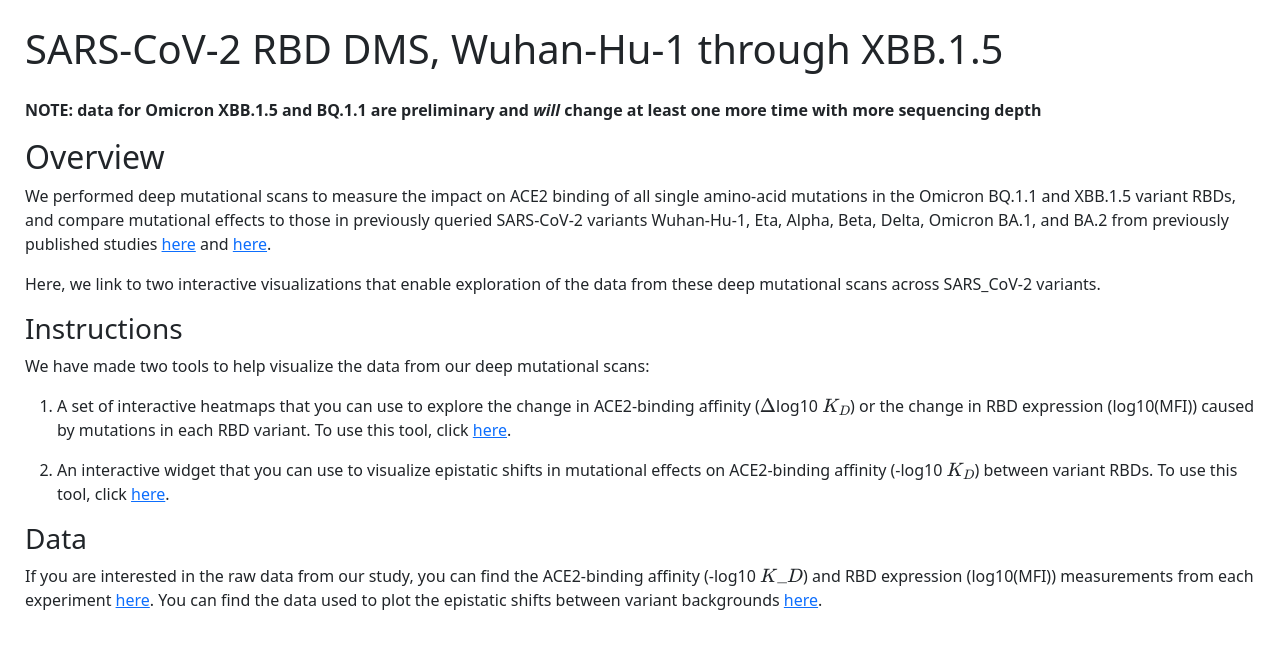
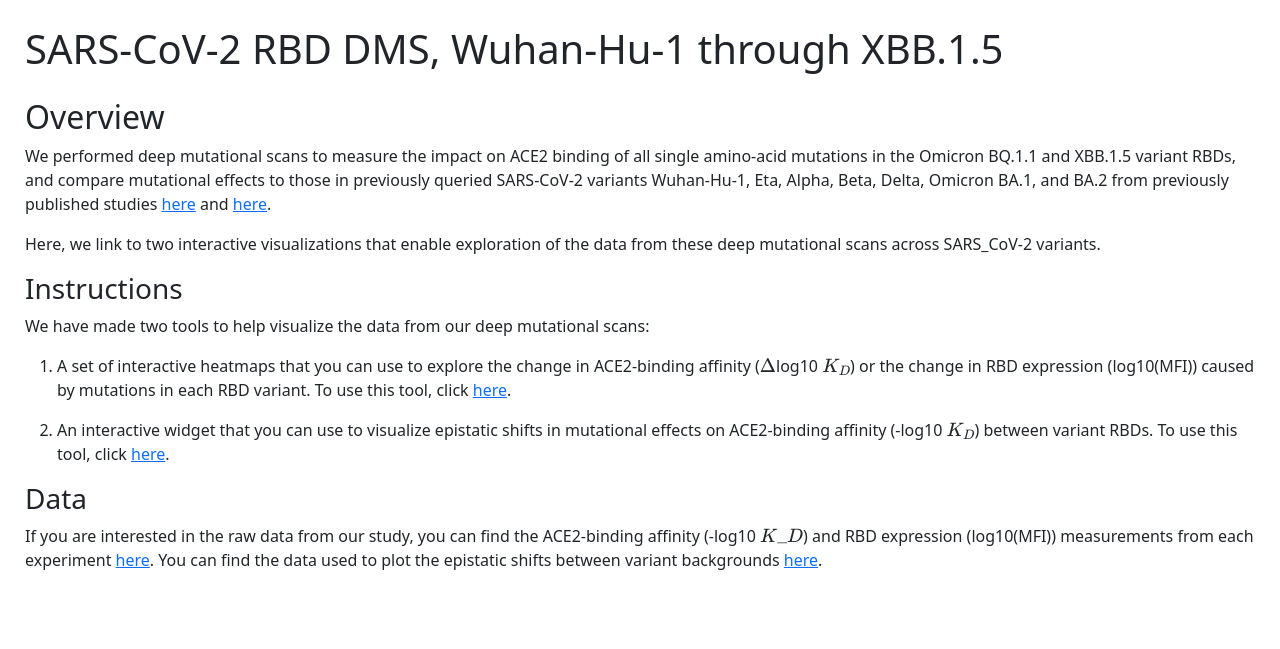
Before and after one commit to tstarrlab/SARS-CoV-2-RBD_DMS_Omicron-XBB-BQ, a Jekyll site: the page built from docs/index.md, in a window 1280 px wide. Shown: the top 649 px of the page. Built offline with Jekyll 4.4.1, drawn with Linux system fonts in a browser that asks for light colours; formulas are drawn with MathJax 3; our own code applies the rules of GitHub Pages for plain Markdown files.

Commit message:
remove prelim data disclaimer

```diff
--- a/docs/index.md
+++ b/docs/index.md
@@ -4,8 +4,6 @@
 
 layout: default
 ---
-
-**NOTE: data for Omicron XBB.1.5 and BQ.1.1 are preliminary and _will_ change at least one more time with more sequencing depth**
 
 ## Overview
 
```
Also changed, not shown: docs/epistasis.md (+0 -1 lines), docs/heatmaps.md (+0 -2 lines).
